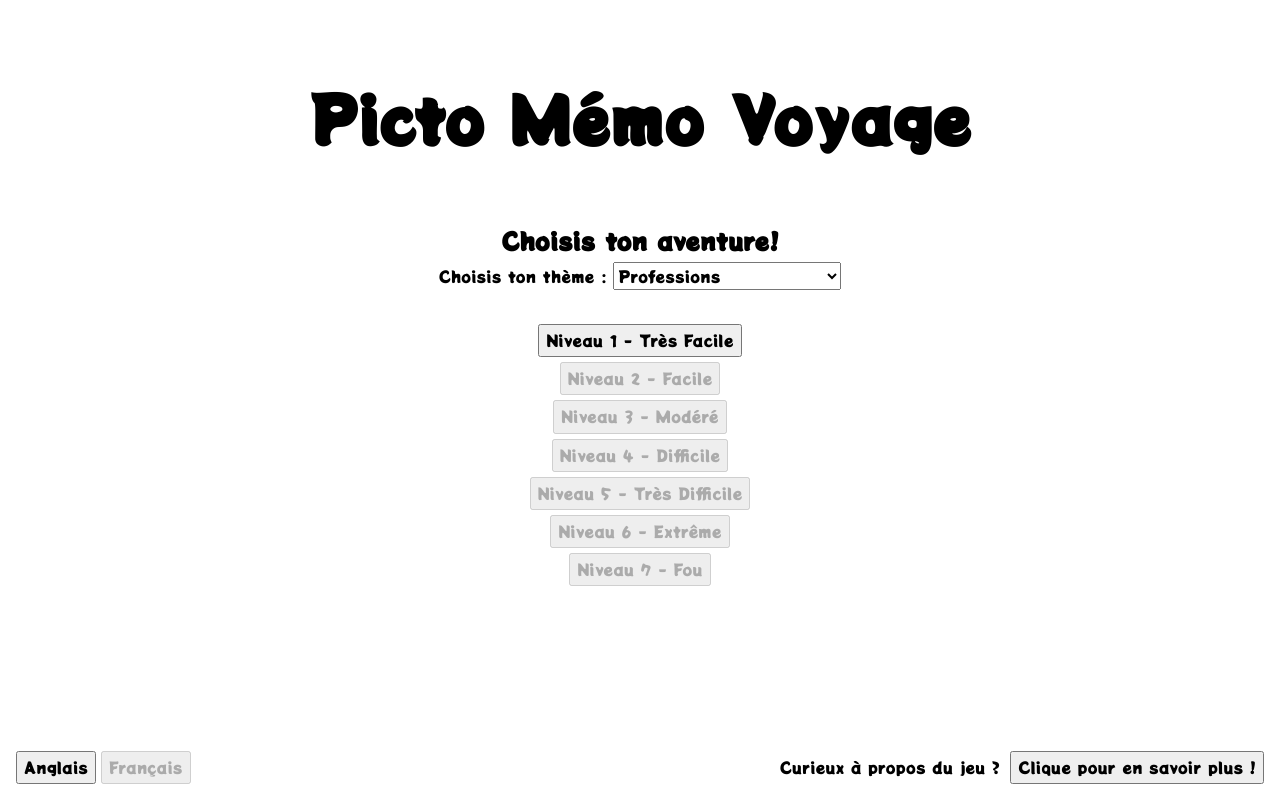
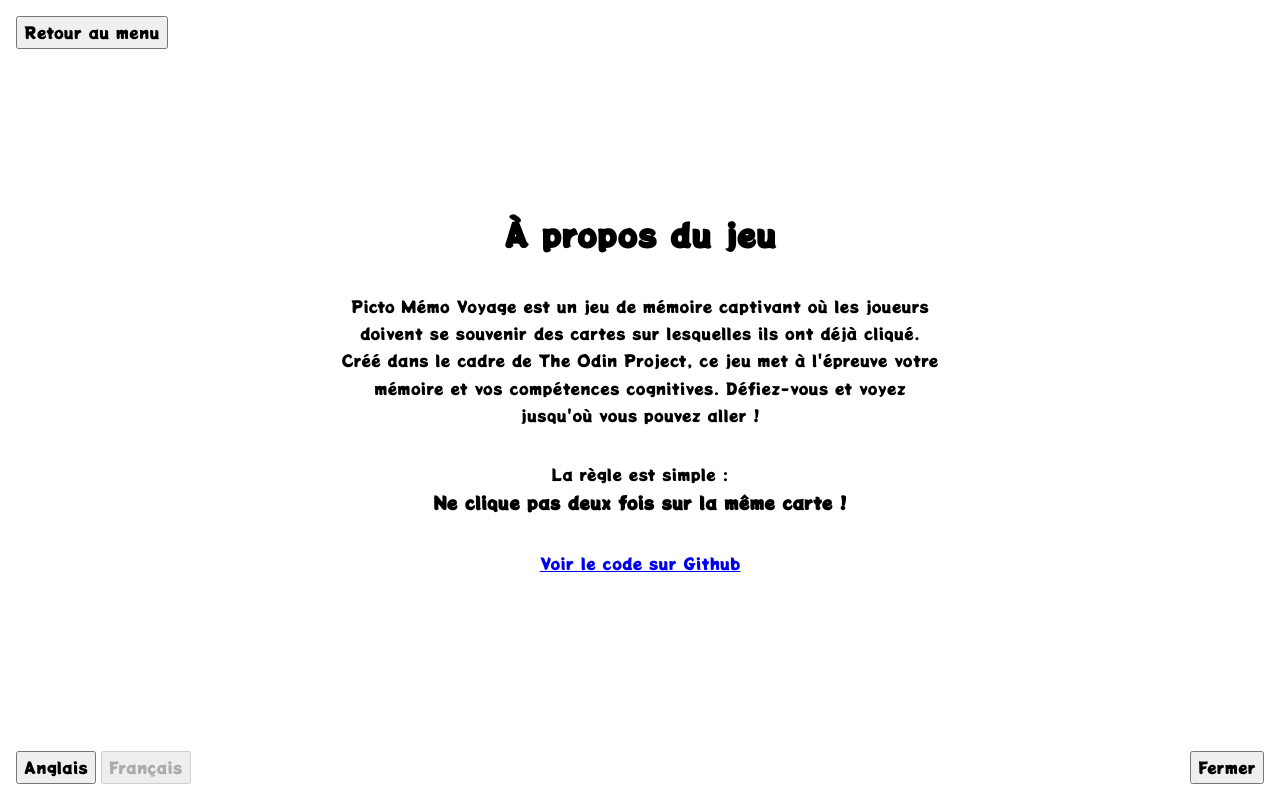
Before and after one commit to OignonFugace/TOP__memory-card-project, a React (Create React App) app: page / in a window 1280 px wide. Both pictures are taken after a click on the button "Clique pour en savoir plus !". Built offline with nearby package versions, Linux system fonts and the light colour scheme; the HTML template or start-up script is replaced by a standard one.

Commit message:
feat(Info Game): Add content on Info Game Page

```diff
--- a/src/App.css
+++ b/src/App.css
@@ -59,3 +59,23 @@
 .top-bar-left-corner h1 {
   font-size: 1.5rem;
 }
+
+/* INFO GAME PAGE */
+.info-game-page {
+  display: grid;
+}
+
+.info-game-page main {
+  disaplay: grid;
+  max-width: 600px;
+  margin: 0 auto;
+}
+
+.info-game-page main > * + * {
+  margin-top: 2rem;
+}
+
+.info-game-rule {
+  font-weight: bold;
+  font-size: 1.1rem;
+}
--- a/src/App.jsx
+++ b/src/App.jsx
@@ -9,10 +9,12 @@ import Loading from "./pages/Loading";
 import LanguageSwitcher from "./components/LanguageSwitcher";
 import InfoGame from "./components/InfoGame";
 import GameRule from "./components/GameRule";
+import InfoGamePage from "./pages/InfoGamePage";
 
 function App() {
   const [isAppLoading, setIsAppLoading] = useState(false);
   const [isGameStarted, setIsGameStarted] = useState(false);
+  const [isInfoGamePageOpen, setIsInfoGamePageOpen] = useState(false);
 
   useEffect(() => {
     setIsAppLoading(true);
@@ -32,14 +34,26 @@ function App() {
               handleBackToFrontPage={() => setIsGameStarted(false)}
             >
               {!isGameStarted ? (
-                <FrontPage initiateGame={() => setIsGameStarted(true)} />
+                isInfoGamePageOpen ? (
+                  <InfoGamePage
+                    handleBackToFrontPage={() => setIsInfoGamePageOpen(false)}
+                  />
+                ) : (
+                  <FrontPage initiateGame={() => setIsGameStarted(true)} />
+                )
               ) : (
                 <GamePage />
               )}
               <div className="app-footer">
                 <LanguageSwitcher />
-                {isGameStarted ? <GameRule /> : <InfoGame />}
-
+                {isGameStarted ? (
+                  <GameRule />
+                ) : (
+                  <InfoGame
+                    isOpen={isInfoGamePageOpen}
+                    setIsOpen={setIsInfoGamePageOpen}
+                  />
+                )}
               </div>
             </GameContextProvider>
           </ThemeContextProvider>
--- a/src/components/InfoGame/index.jsx
+++ b/src/components/InfoGame/index.jsx
@@ -2,17 +2,21 @@ import { useContext } from "react";
 import LanguageContext from "../../context/LanguageContext";
 import "./InfoGame.css";
 
-function InfoGame() {
+function InfoGame({ isOpen, setIsOpen }) {
   const { t } = useContext(LanguageContext);
 
   return (
     <div>
+			{!isOpen ? (
 				<div className="info-game-trigger">
 					<p>{t("infoGameMessage")}</p>
-				<button>{t("infoGameButton")}</button>
+					<button onClick={() => setIsOpen(true)}>{t("infoGameButton")}</button>
 				</div>
+			) : (
+			 <button onClick={() => setIsOpen(false)}>{t("closeButton")}</button>
+			)}
     </div>
-	)
+  );
 }
 
 export default InfoGame;
--- a/src/data/locales.js
+++ b/src/data/locales.js
@@ -16,6 +16,11 @@ const en = {
   defeatMessage: "You lost...",
   defeatButton: "Try Again",
   gameEndMessage: "Well done, you've finished the game!",
+  infoGameTitle: "About the Game",
+  infoGameDescription: "Imagery Memory Quest is an engaging memory game where players must recall which cards they've already clicked on. Created as part of The Odin Project, this game tests your memory and cognitive skills. Challenge yourself and see how high you can score!",
+  infoGameRule: "The rule is simple: ",
+  infoGameGithub: "Check out the code on Github",
+  closeButton: "Close",
 };
 
 const fr = {
@@ -36,6 +41,11 @@ const fr = {
   defeatMessage: "Tu as perdu...",
   defeatButton: "Essaie encore",
   gameEndMessage: "Bravo, tu as terminé le jeu !",
+  infoGameTitle: "À propos du jeu",
+  infoGameDescription: "Picto Mémo Voyage est un jeu de mémoire captivant où les joueurs doivent se souvenir des cartes sur lesquelles ils ont déjà cliqué. Créé dans le cadre de The Odin Project, ce jeu met à l'épreuve votre mémoire et vos compétences cognitives. Défiez-vous et voyez jusqu'où vous pouvez aller !",
+  infoGameRule: "La règle est simple : ",
+  infoGameGithub: "Voir le code sur Github",
+  closeButton: "Fermer",
 };
 
 export { en, fr };
--- /dev/null
+++ b/src/pages/InfoGamePage.jsx
@@ -0,0 +1,27 @@
+import { useContext } from "react";
+import LanguageContext from "../context/LanguageContext";
+
+function InfoGamePage({ handleBackToFrontPage }) {
+  const { t } = useContext(LanguageContext);
+
+  return (
+    <div className="info-game-page">
+      <div className="top-bar">
+        <div className="top-bar-left-corner">
+          <button onClick={handleBackToFrontPage}>{t("backToMenu")}</button>
+        </div>
+      </div>
+      <main>
+        <h1>{t("infoGameTitle")}</h1>
+        <p>{t("infoGameDescription")}</p>
+        <div>
+          <p>{t("infoGameRule")}</p>
+          <p className="info-game-rule">{t("rule")}</p>
+        </div>
+        <p><a href="https://github.com/OignonFugace/TOP__memory-card-project" target="_blank" rel="noopener">{t("infoGameGithub")}</a></p>
+      </main>
+    </div>
+  );
+}
+
+export default InfoGamePage;
```
Lines whose indentation alone changed are shown as unchanged.
